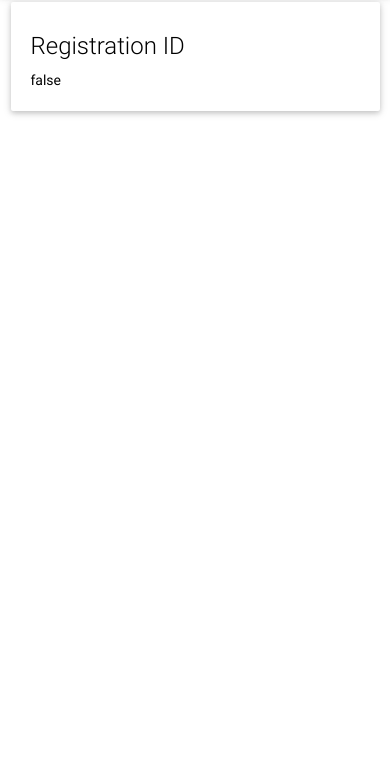
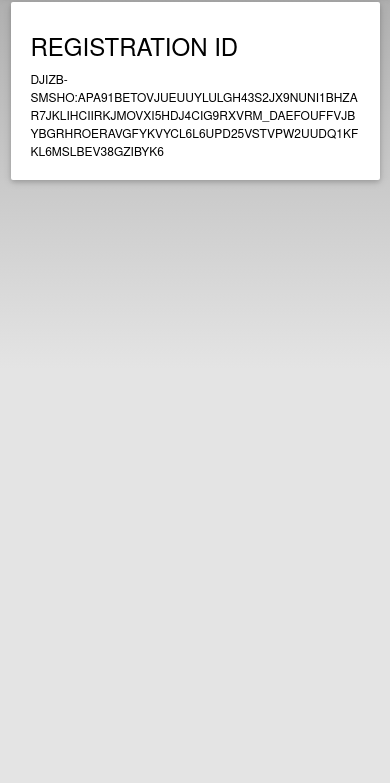
Before and after one commit to phpgraduate/PushNotificationDemo, a website: page www/index.html in a window 390 px wide. Shown: the part 61-844 px from the top of the page. Drawn offline with Linux system fonts and the light colour scheme; some packages are replaced by stand-ins of ours.

Commit message:
css modification

```diff
--- a/www/css/index.css
+++ b/www/css/index.css
@@ -113,3 +113,9 @@ h1 {
     animation:fade 3000ms infinite;
     -webkit-animation:fade 3000ms infinite;
 }
+
+.card .card-content p {
+    color: inherit;
+    margin: 0;
+    word-wrap: break-word;
+}
--- a/www/index.html
+++ b/www/index.html
@@ -24,7 +24,7 @@
         <meta name="msapplication-tap-highlight" content="no" />
         <!-- WARNING: for iOS 7, remove the width=device-width and height=device-height attributes. See https://issues.apache.org/jira/browse/CB-4323 -->
         <meta name="viewport" content="user-scalable=no, initial-scale=1, maximum-scale=1, minimum-scale=1, width=device-width, height=device-height, target-densitydpi=device-dpi" />
-        <!-- link rel="stylesheet" type="text/css" href="css/index.css" / -->
+        <link rel="stylesheet" type="text/css" href="css/index.css" />
         <link type="text/css" rel="stylesheet" href="css/materialize.min.css"  media="screen,projection"/>
         <title>Hello World</title>
     </head>
@@ -40,7 +40,7 @@
 		    <div class="card darken-1">
 		      <div class="card-content black-text">
 		        <span class="card-title black-text">Registration ID</span>
-		        <p id="regId">false</p>
+		        <p id="regId">djIzB-sMsHo:APA91bEToVJUeUUyLULgH43s2jX9Nuni1BhZaR7jKLihciIrKjmOVxi5hdj4ciG9rXVRM_daEfoUfFvjBybGRHROeraVgfYkvyCL6l6UPd25VStVpW2uUdq1kfkL6MslBEv38gzIbYK6</p>
 		      </div>
 		    </div>
 		  </div>
```
